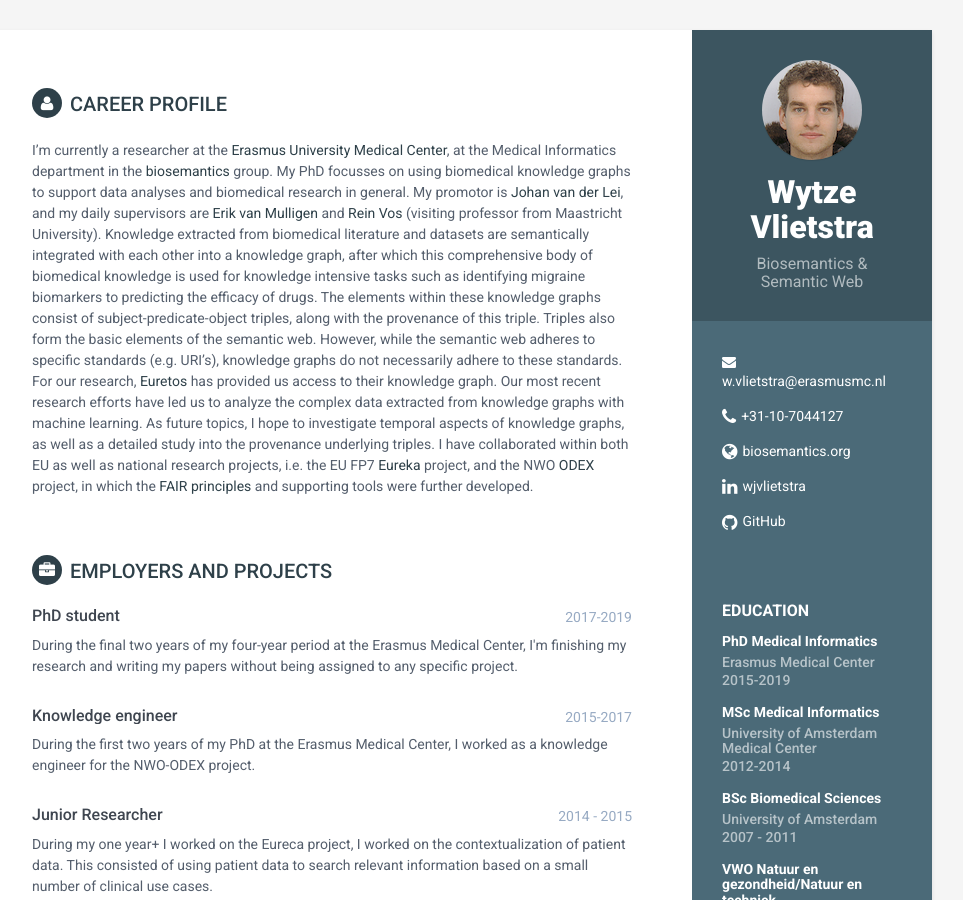
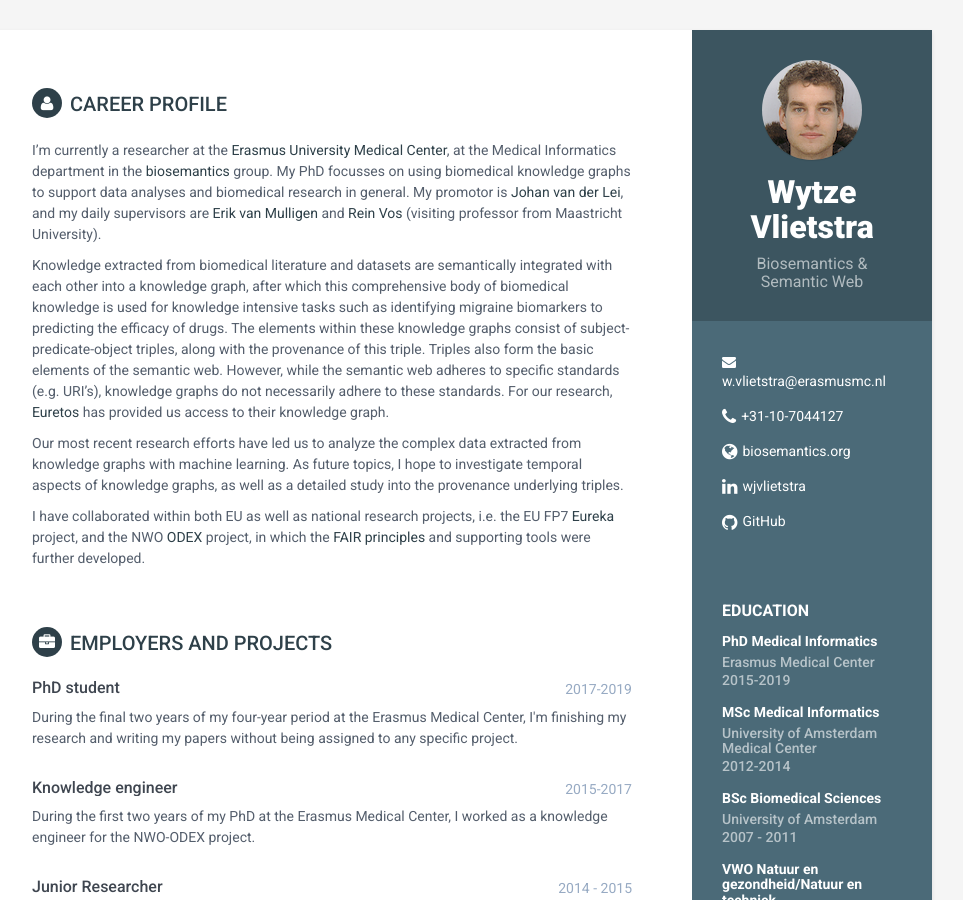
Before and after one commit to Wytz/wytz.github.io, a Jekyll site: the page built from index.html, in a window 1280 px wide and 900 px high. Shown: the whole window, without its empty margins (188-1151 px from the left). Built offline with Jekyll 4.4.1, drawn with Linux system fonts in a browser that asks for light colours.

```diff
--- a/_config.yml
+++ b/_config.yml
@@ -14,10 +14,13 @@ style: styles-6
 name: Wytze Vlietstra
 tagline: Biosemantics & Semantic Web
 pic: profile.png  #place a 100x100 picture inside /assets/images/ folder and provide the name of the file below
-summary: |
+summary: |+
   I'm currently a researcher at the [Erasmus University Medical Center](http://www.erasmusmc.nl/), at the Medical Informatics department in the [biosemantics](http://www.biosemantics.org/index.php) group. My PhD focusses on using biomedical knowledge graphs to support data analyses and biomedical research in general. My promotor is [Johan van der Lei](https://www.narcis.nl/person/RecordID/PRS1241037/Language/en), and my daily supervisors are [Erik van Mulligen](https://www.narcis.nl/person/RecordID/PRS1327031/Language/en) and [Rein Vos](https://www.narcis.nl/person/RecordID/PRS1238377/Language/en) (visiting professor from Maastricht University).
+
   Knowledge extracted from biomedical literature and datasets are semantically integrated with each other into a knowledge graph, after which this comprehensive body of biomedical knowledge is used for knowledge intensive tasks such as identifying migraine biomarkers to predicting the efficacy of drugs. The elements within these knowledge graphs consist of subject-predicate-object triples, along with the provenance of this triple. Triples also form the basic elements of the semantic web. However, while the semantic web adheres to specific standards (e.g. URI's), knowledge graphs do not necessarily adhere to these standards. For our research, [Euretos](http://www.euretos.com) has provided us access to their knowledge graph.
+
   Our most recent research efforts have led us to analyze the complex data extracted from knowledge graphs with machine learning. As future topics, I hope to investigate temporal aspects of knowledge graphs, as well as a detailed study into the provenance underlying triples.
+
   I have collaborated within both EU as well as national research projects, i.e. the EU FP7 [Eureka](http://www.eurecaproject.eu/) project, and the NWO [ODEX](https://www.dtls.nl/categorie/odex/) project, in which the [FAIR principles](http://dx.doi.org/doi:10.1038/sdata.2016.18) and supporting tools were further developed.
 
 
```
